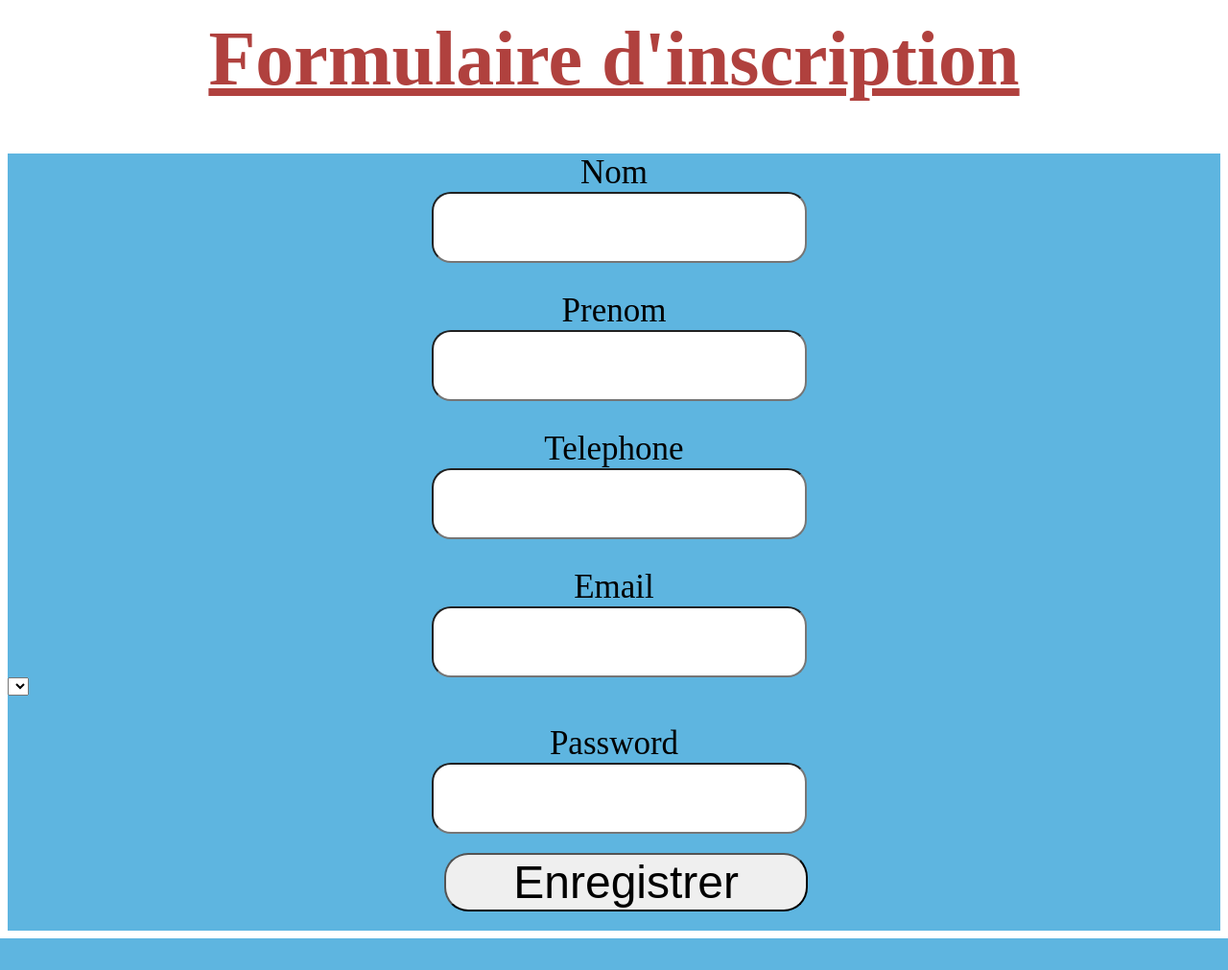
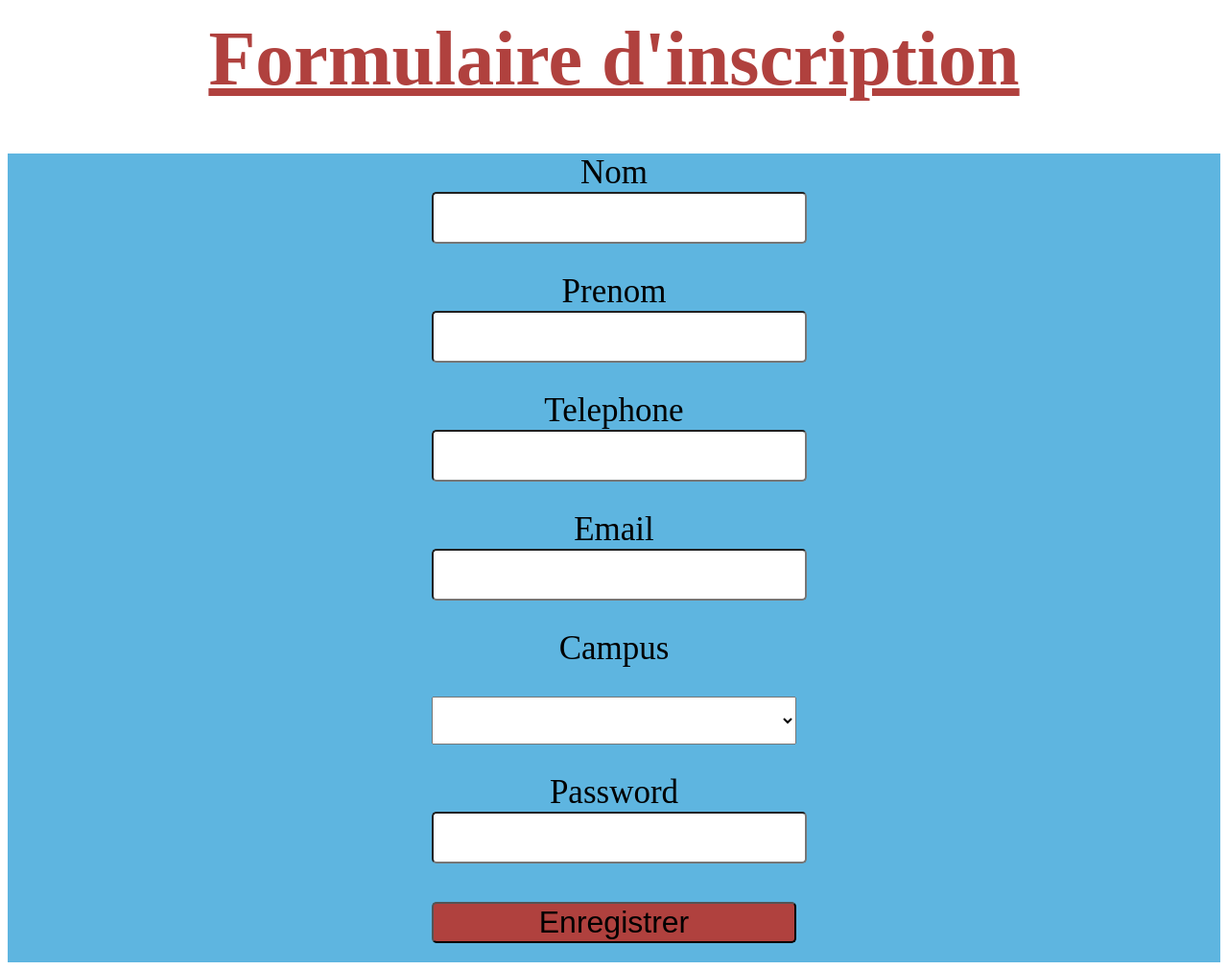
Before and after one commit to Jbb29950/SortieENI, a Symfony app: template templates/registration/register.html.twig in a window 1280 px wide. Shown: the part 166-1177 px from the top of the page at 96% size. Before the commit the page ends 1144 px from the top, so only its background shows below. Run offline with Twig, Linux system fonts and the light colour scheme; the template is opened without the code that fills it, so the values that code supplies are empty; form fields are guessed from the names that the template uses; some libraries are stand-ins or nearby versions.

Commit message:
creation dossier

```diff
--- a/public/css/form.css
+++ b/public/css/form.css
@@ -11,12 +11,12 @@ label{
 input{
     width:30%;
     margin-left: 35%;
-    font-size: 40px;
-    height: 40px;
+    font-size: 30px;
+    height: 20px;
     padding-top: 15px;
     padding-bottom:15px;
     padding-left: 5px;
-    border-radius: 20px;
+    border-radius: 5px;
 }
 .titre_formulaire{
     text-align: center;
@@ -25,25 +25,21 @@ input{
     font-size: 40px;
 }
 button{
-    display: inline-block;
+
     min-width: 30%;
-    height: 10%;
+
     max-width: 250px;
-    margin-left:36%;
-    margin-top: 20px;
+    margin-left:35%;
+    margin-top: 40px;
     margin-bottom: 20px;
-    font-size: 300%;
-    border-radius: 25px;
+    font-size: 200%;
+    border-radius: 5px;
     overflow: hidden;
+background-color: #B0413E;
 
 }
 
-.bouton_valider{
-    text-justify: auto;
 
-    align-items: center;
-
-}
 button:hover{
     color: red;
 }
@@ -60,3 +56,12 @@ button:hover{
 .profil h2{
     text-align: center;
 }
+#campus{
+
+    height: 50px;
+    min-width: 30%;
+    margin-left: 35%;
+    margin-top: 30px;
+    text-align: center;
+
+}
--- a/src/Form/RegistrationFormType.php
+++ b/src/Form/RegistrationFormType.php
@@ -10,11 +10,13 @@ use Symfony\Bridge\Doctrine\Form\Type\EntityType;
 use Symfony\Component\Form\AbstractType;
 use Symfony\Component\Form\Extension\Core\Type\CheckboxType;
 use Symfony\Component\Form\Extension\Core\Type\PasswordType;
+use Symfony\Component\Form\Extension\Core\Type\TelType;
 use Symfony\Component\Form\FormBuilderInterface;
 use Symfony\Component\OptionsResolver\OptionsResolver;
 use Symfony\Component\Validator\Constraints\IsTrue;
 use Symfony\Component\Validator\Constraints\Length;
 use Symfony\Component\Validator\Constraints\NotBlank;
+
 
 class RegistrationFormType extends AbstractType
 {public function __construct(private CampusRepository $campusRepo)
@@ -27,7 +29,7 @@ class RegistrationFormType extends AbstractType
             ->add('nom')
             ->add('prenom')
             ->add('email')
-            ->add('telephone')
+            ->add('telephone',TelType::class)
 
 
 
--- a/src/Security/ParticipantAuthenticator.php
+++ b/src/Security/ParticipantAuthenticator.php
@@ -10,6 +10,7 @@ use Symfony\Component\Security\Core\Authentication\Token\TokenInterface;
 use Symfony\Component\Security\Core\Security;
 use Symfony\Component\Security\Http\Authenticator\AbstractLoginFormAuthenticator;
 use Symfony\Component\Security\Http\Authenticator\Passport\Badge\CsrfTokenBadge;
+use Symfony\Component\Security\Http\Authenticator\Passport\Badge\RememberMeBadge;
 use Symfony\Component\Security\Http\Authenticator\Passport\Badge\UserBadge;
 use Symfony\Component\Security\Http\Authenticator\Passport\Credentials\PasswordCredentials;
 use Symfony\Component\Security\Http\Authenticator\Passport\Passport;
@@ -36,6 +37,7 @@ class ParticipantAuthenticator extends AbstractLoginFormAuthenticator
             new PasswordCredentials($request->request->get('password', '')),
             [
                 new CsrfTokenBadge('authenticate', $request->request->get('_csrf_token')),
+                new RememberMeBadge(),
             ]
         );
     }
--- a/templates/registration/register.html.twig
+++ b/templates/registration/register.html.twig
@@ -12,9 +12,14 @@
     {{ form_row(registrationForm.prenom) }}
     {{ form_row(registrationForm.telephone) }}
     {{ form_row(registrationForm.email) }}
+    <label for="campus">Campus</label>
+
     <select id="campus" name="campus">
+
     {% for campus in Campus %}
-        <option value="{{ campus.nom }}">{{ campus.nom }}</option>
+
+        <option  value="{{ campus.nom }}">{{ campus.nom }}</option>
+
     {% endfor %}
     </select>
     {{ form_row(registrationForm.plainPassword, {
```
Also changed, not shown: migrations/Version20230427081113.php (added, +31 -0 lines), migrations/Version20230427084243.php (added, +31 -0 lines), src/Entity/Participant.php (+4 -4 lines), templates/security/login.html.twig (+6 -11 lines), 1 other file.
